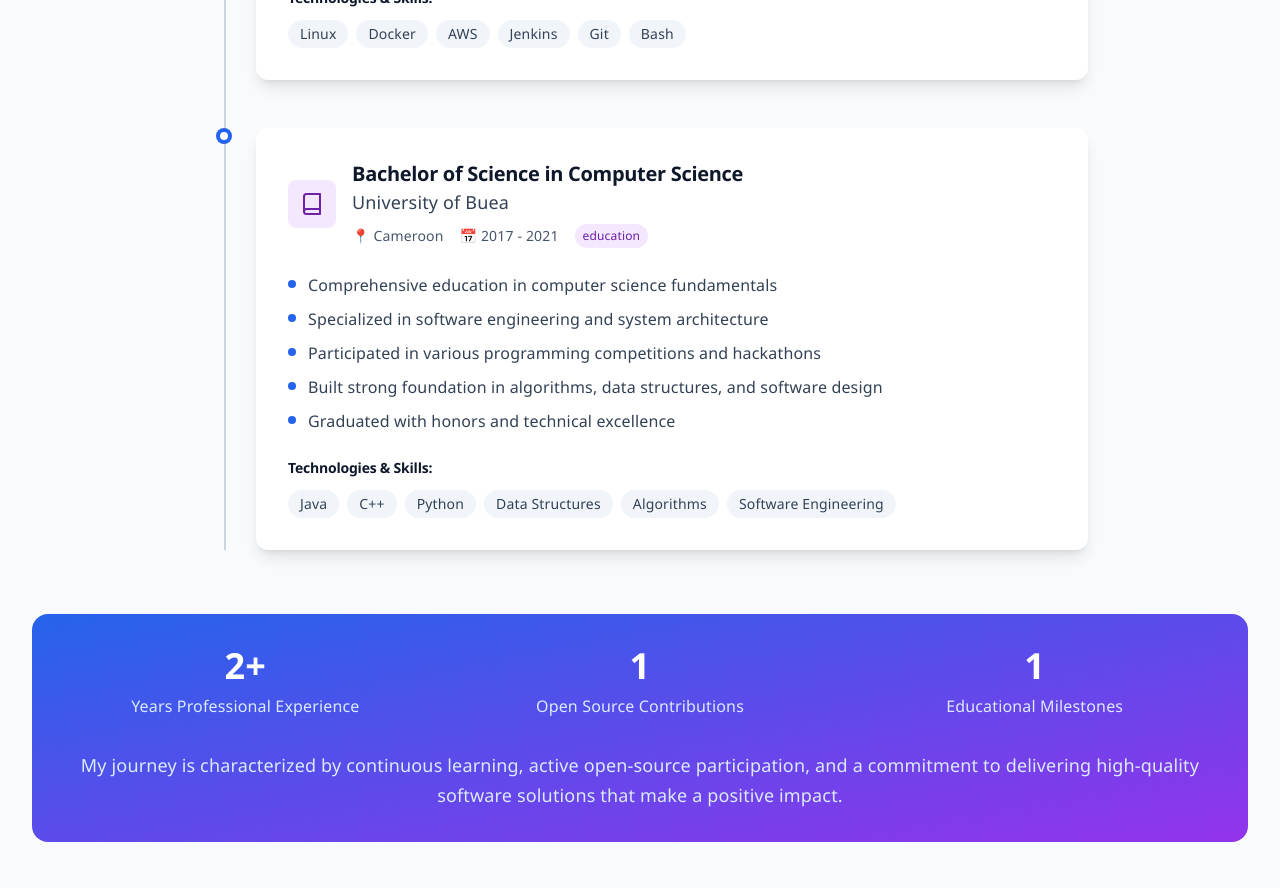
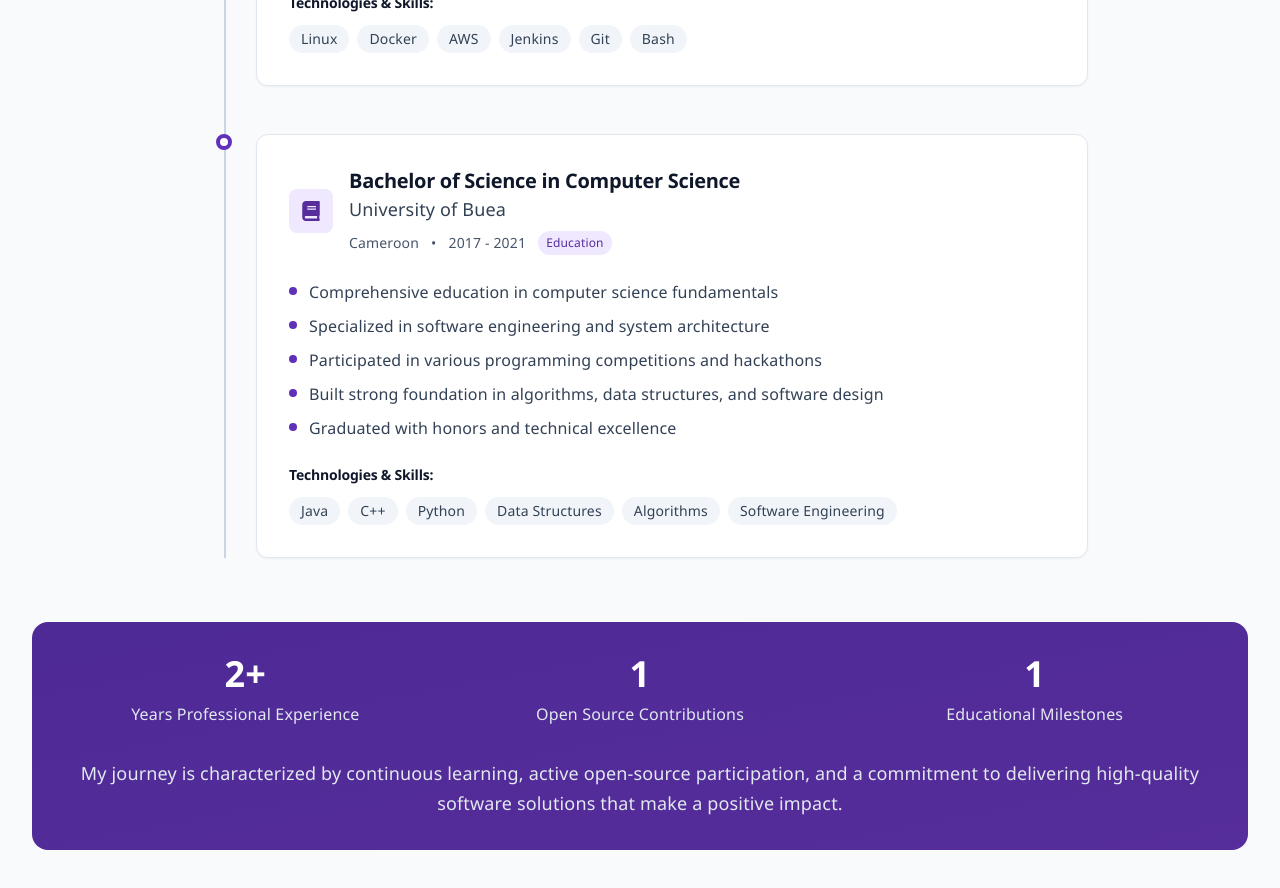
Before and after one commit to Ogenbertrand/portfolio, a React (Vite) app: page / in a window 1280 px wide. Shown: the part 8120-9008 px from the top of the page. Built offline with nearby package versions, Linux system fonts and the light colour scheme.

Commit message:
style: refine experience timeline visual language

```diff
--- a/src/components/sections/Experience.tsx
+++ b/src/components/sections/Experience.tsx
@@ -1,23 +1,25 @@
 import { motion } from 'framer-motion'
-import { FiBriefcase, FiAward, FiBook, FiCode } from 'react-icons/fi'
+import { FaBriefcase, FaAward, FaBook, FaCode } from 'react-icons/fa'
 import { experiences } from '../../data/experience'
 
 const Experience = () => {
   const getIcon = (type: string) => {
     const icons = {
-      'work': FiBriefcase,
-      'opensource': FiCode,
-      'education': FiBook
+      work: FaBriefcase,
+      opensource: FaCode,
+      education: FaBook
     }
-    return icons[type as keyof typeof icons] || FiAward
+
+    return icons[type as keyof typeof icons] || FaAward
   }
 
   const getTypeColor = (type: string) => {
     const colors = {
-      'work': 'bg-blue-100 text-blue-800',
-      'opensource': 'bg-green-100 text-green-800',
-      'education': 'bg-purple-100 text-purple-800'
+      work: 'bg-primary-100 text-primary-800',
+      opensource: 'bg-accent-100 text-accent-800',
+      education: 'bg-secondary-100 text-secondary-800'
     }
+
     return colors[type as keyof typeof colors] || 'bg-gray-100 text-gray-800'
   }
 
@@ -46,10 +48,8 @@ const Experience = () => {
         </div>
 
         <div className="max-w-4xl mx-auto">
-          {/* Timeline */}
           <div className="relative">
-            {/* Timeline Line */}
-            <div className="absolute left-8 top-0 bottom-0 w-0.5 bg-gray-300"></div>
+            <div className="absolute left-8 top-0 bottom-0 w-0.5 bg-gray-300" />
 
             {experiences.map((experience, index) => {
               const Icon = getIcon(experience.type)
@@ -63,16 +63,13 @@ const Experience = () => {
                   viewport={{ once: true }}
                   className="relative mb-12"
                 >
-                  {/* Timeline Dot */}
-                  <div className="absolute left-6 w-4 h-4 bg-white border-4 border-blue-600 rounded-full z-10"></div>
+                  <div className="absolute left-6 w-4 h-4 bg-white border-4 border-primary-700 rounded-full z-10" />
 
-                  {/* Experience Card */}
-                  <div className="ml-16 bg-white rounded-xl shadow-lg hover:shadow-xl transition-shadow duration-300 p-8">
-                    {/* Header */}
+                  <div className="ml-16 bg-white rounded-xl border border-gray-200 shadow-sm hover:shadow-md transition-shadow duration-300 p-8">
                     <div className="flex items-start justify-between mb-6">
                       <div className="flex items-center space-x-4">
                         <div className={`p-3 rounded-lg ${getTypeColor(experience.type)}`}>
-                          <Icon className="w-6 h-6" />
+                          <Icon className="w-5 h-5" />
                         </div>
                         <div>
                           <h3 className="text-xl font-bold text-gray-900">
@@ -81,14 +78,15 @@ const Experience = () => {
                           <p className="text-lg text-gray-700 font-medium">
                             {experience.company}
                           </p>
-                          <div className="flex items-center space-x-4 mt-2">
+                          <div className="flex flex-wrap items-center gap-3 mt-2">
                             <span className="text-sm text-gray-600">
-                              📍 {experience.location}
+                              {experience.location}
                             </span>
+                            <span className="text-sm text-gray-600">•</span>
                             <span className="text-sm text-gray-600">
-                              📅 {experience.duration}
+                              {experience.duration}
                             </span>
-                            <span className={`px-2 py-1 rounded-full text-xs font-medium ${getTypeColor(experience.type)}`}>
+                            <span className={`px-2 py-1 rounded-full text-xs font-medium capitalize ${getTypeColor(experience.type)}`}>
                               {experience.type === 'opensource' ? 'Open Source' : experience.type}
                             </span>
                           </div>
@@ -96,19 +94,17 @@ const Experience = () => {
                       </div>
                     </div>
 
-                    {/* Description */}
                     <div className="mb-6">
                       <ul className="space-y-2">
                         {experience.description.map((desc, descIndex) => (
                           <li key={descIndex} className="flex items-start space-x-3">
-                            <span className="flex-shrink-0 w-2 h-2 bg-blue-600 rounded-full mt-2"></span>
+                            <span className="flex-shrink-0 w-2 h-2 bg-primary-700 rounded-full mt-2" />
                             <span className="text-gray-700 leading-relaxed">{desc}</span>
                           </li>
                         ))}
                       </ul>
                     </div>
 
-                    {/* Technologies */}
                     <div>
                       <h4 className="text-sm font-semibold text-gray-900 mb-3">Technologies & Skills:</h4>
                       <div className="flex flex-wrap gap-2">
@@ -129,37 +125,36 @@ const Experience = () => {
           </div>
         </div>
 
-        {/* Experience Summary */}
         <motion.div
           initial={{ opacity: 0, y: 30 }}
           whileInView={{ opacity: 1, y: 0 }}
           transition={{ duration: 0.8, delay: 0.6 }}
           viewport={{ once: true }}
-          className="mt-16 bg-gradient-to-br from-blue-600 to-purple-600 rounded-2xl p-8 text-white"
+          className="mt-16 bg-gradient-to-br from-primary-800 to-secondary-800 rounded-2xl p-8 text-white"
         >
           <div className="grid grid-cols-1 md:grid-cols-3 gap-8">
             <div className="text-center">
               <div className="text-4xl font-bold mb-2">
                 {experiences.filter(e => e.type === 'work').length}+
               </div>
-              <div className="text-blue-100">Years Professional Experience</div>
+              <div className="text-gray-200">Years Professional Experience</div>
             </div>
             <div className="text-center">
               <div className="text-4xl font-bold mb-2">
                 {experiences.filter(e => e.type === 'opensource').length}
               </div>
-              <div className="text-blue-100">Open Source Contributions</div>
+              <div className="text-gray-200">Open Source Contributions</div>
             </div>
             <div className="text-center">
               <div className="text-4xl font-bold mb-2">
                 {experiences.filter(e => e.type === 'education').length}
               </div>
-              <div className="text-blue-100">Educational Milestones</div>
+              <div className="text-gray-200">Educational Milestones</div>
             </div>
           </div>
 
           <div className="mt-8 text-center">
-            <p className="text-lg text-blue-100 leading-relaxed">
+            <p className="text-lg text-gray-200 leading-relaxed">
               My journey is characterized by continuous learning, active open-source participation,
               and a commitment to delivering high-quality software solutions that make a positive impact.
             </p>
```
